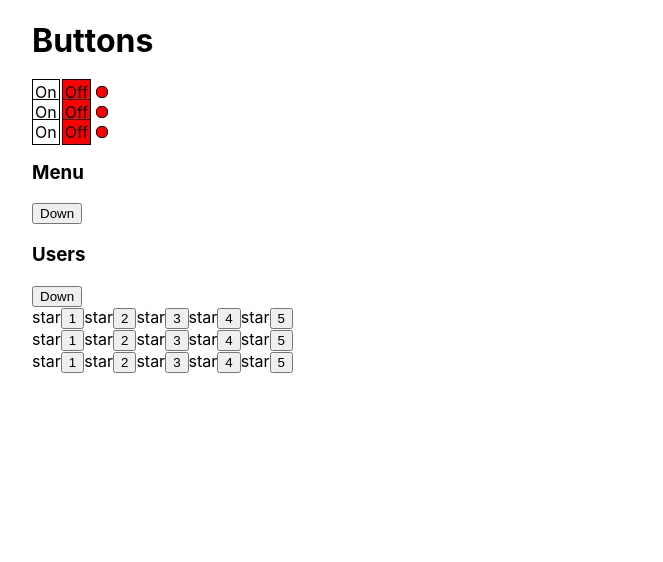
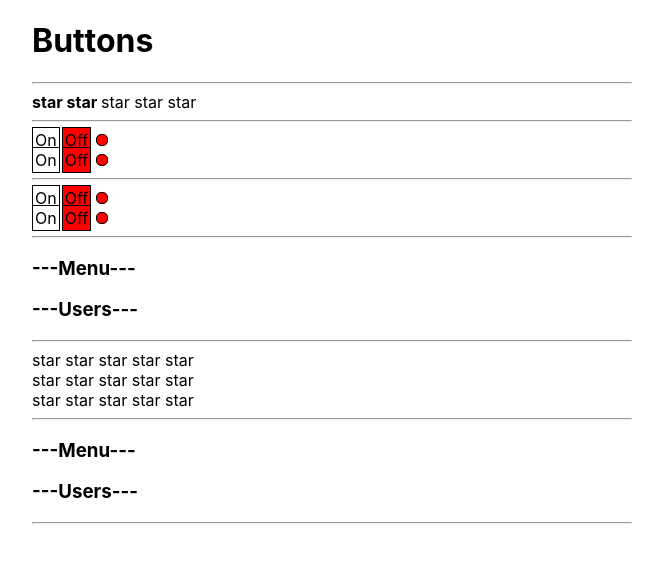
Before and after one commit to isefrog38/DimichReact_podrobno, a React (Create React App) app: page / in a window 1280 px wide. Shown: the top 562 px of the page, without its empty margins (308-971 px from the left). Built offline with nearby package versions, Linux system fonts and the light colour scheme.

Commit message:
09_podrobno_lost

```diff
--- a/src/App.tsx
+++ b/src/App.tsx
@@ -1,34 +1,41 @@
-import React from 'react';
+import React, {useState} from 'react';
 import './App.css';
 import Accordion from "./components/Accordion/Accordion";
-import Rating from "./components/Raiting/Raiting";
-import OnOff from "./components/OnOff/OnOff";
+import Rating, {RatingValueType} from "./components/Raiting/Raiting";
+import UncontrolledOnOff from "./components/UncontrolledOnOff/UncontrolledOnOff";
 import UncontrolledAccordion from "./components/UncontrolledAccordion/UncontrolledAccordion";
 import UncontrolledRaiting from "./components/UncontolledRaiting/UncontrolledRaiting";
+import OnOff from "./components/OnOff/OnOff";
+
 
 function App() {
+
+    let [ratingState , setRatingState] = useState<RatingValueType>(2);
+    let [on, setOn] = useState<boolean>(false);
+    let [collapsed, setCollapsed] = useState<boolean>(true);
+
     return (
         <div className={'app'}>
             <PageTitle title={'Buttons'}/>
-            <OnOff />
-            <OnOff />
-            <OnOff />
-
+            <hr/>
+            <Rating value={ratingState} onClickStar={setRatingState}/>
+            <hr/>
+            <UncontrolledOnOff setOn={setOn}/>
+            <UncontrolledOnOff setOn={setOn}/>
+            <hr/>
+            <OnOff onClickButton={setOn} on={on}/>
+            <OnOff onClickButton={setOn} on={on}/>
+            <hr/>
             <UncontrolledAccordion titleValue={"Menu"}/>
             <UncontrolledAccordion titleValue={"Users"}/>
+            <hr/>
             <UncontrolledRaiting />
             <UncontrolledRaiting />
             <UncontrolledRaiting />
-            {/*<PageTitle title={"This is APP component"}/>
-            <PageTitle title={"This is dubl 2"}/>
-            <Rating value={3}/>
-            <Accordion titleValue={"Menu"} collapsed={false}/>
-            <Accordion titleValue={"Users"} collapsed={false}/>
-            <Rating value={1}/>
-            <Rating value={2}/>
-            <Rating value={3}/>
-            <Rating value={4}/>
-            <Rating value={5}/>*/}
+            <hr/>
+            <Accordion titleValue={"Menu"} collapsed={collapsed} setCollapsed={ setCollapsed } />
+            <Accordion titleValue={"Users"} collapsed={collapsed} setCollapsed={ setCollapsed } />
+            <hr/>
         </div>
     )
 }
--- a/src/components/Accordion/Accordion.tsx
+++ b/src/components/Accordion/Accordion.tsx
@@ -1,14 +1,15 @@
 import React from 'react';
 
 type AccordionPropsType = {
-    titleValue: string,
+    titleValue: string
+    setCollapsed: (collapsed: boolean) => void
     collapsed: boolean
 }
 
 function Accordion(props: AccordionPropsType) {
     return (
     <>
-        <AccordionTitle title={props.titleValue}/>
+        <AccordionTitle title={props.titleValue} setCollapsed={() => props.setCollapsed(!props.collapsed)} />
         {!props.collapsed && <AccordionBody/>}
     </>
     );
@@ -16,18 +17,22 @@ function Accordion(props: AccordionPropsType) {
 
 type AccordionTitlePropsType = {
     title: string
+    setCollapsed: () => void
 }
 
 function AccordionTitle(props: AccordionTitlePropsType) {
-    return (<h3>{props.title}</h3>)
+    return (
+        <h3 onClick={ props.setCollapsed }>
+        ---{props.title}---
+    </h3>)
 }
 
 function AccordionBody() {
     return (
         <ul>
-            <li>1</li>
-            <li>2</li>
-            <li>3</li>
+            <li>Lorem ipsum dolor sit amet, consectetur adipisicing elit. Eos, nulla.</li>
+            <li>Lorem ipsum dolor sit amet, consectetur adipisicing elit. Fugit, quam.</li>
+            <li>Lorem ipsum dolor sit amet, consectetur adipisicing elit. Suscipit, tenetur?</li>
         </ul>
     )
 }
--- a/src/components/OnOff/OnOff.tsx
+++ b/src/components/OnOff/OnOff.tsx
@@ -1,8 +1,11 @@
-import React, {useState} from 'react';
+import React from 'react';
 
-const OnOff = () => {
+type OnOffType = {
+    on: boolean
+    onClickButton: (on: boolean) => void
+}
 
-    let [on, setOn] = useState(false);
+const OnOff = (props: OnOffType) => {
 
     const onStyle = {
         width: "30px",
@@ -10,8 +13,8 @@ const OnOff = () => {
         border: "1px solid black",
         display: "inline",
         padding:"2px",
-        backgroundColor: on ? "green" : "white",
-    }
+        backgroundColor: props.on ? "green" : "white",
+    };
     const offStyle = {
         width: "30px",
         height: "20px",
@@ -19,8 +22,8 @@ const OnOff = () => {
         display: "inline",
         marginLeft:"2px",
         padding:"2px",
-        backgroundColor: on ? "white" : "red",
-    }
+        backgroundColor: props.on ? "white" : "red",
+    };
     const indicatorStyle = {
         width: "10px",
         height: "10px",
@@ -28,16 +31,16 @@ const OnOff = () => {
         borderRadius: "5px",
         display: "inline-block",
         marginLeft:"5px",
-        backgroundColor: on ? "green" : "red",
-    }
+        backgroundColor: props.on ? "green" : "red",
+    };
 
     return (
         <div>
             <div style={onStyle}
-                 onClick={ () => { setOn(true) } } >
+                 onClick={ () => { props.onClickButton(!props.on) } } >
                 On</div>
             <div style={offStyle}
-                 onClick={ () => { setOn(false) } } >
+                 onClick={ () => { props.onClickButton(!props.on) } } >
                 Off</div>
             <div style={indicatorStyle}/>
         </div>
--- a/src/components/Raiting/Raiting.tsx
+++ b/src/components/Raiting/Raiting.tsx
@@ -1,30 +1,36 @@
 import React from "react";
 
+export type RatingValueType = 0 | 1 | 2 | 3 | 4 | 5;
+
 type RatingPropsType = {
-    value: 0 | 1 | 2 | 3 | 4 | 5
+    value: RatingValueType
+    onClickStar: (value: RatingValueType) => void
 }
 
 function Rating(props: RatingPropsType) {
     return (
         <div>
-            <Star selected={props.value > 0}/>
-            <Star selected={props.value > 1}/>
-            <Star selected={props.value > 2}/>
-            <Star selected={props.value > 3}/>
-            <Star selected={props.value > 4}/>
+            <Star selected={props.value > 0} onClickStar={props.onClickStar} value={1} />
+            <Star selected={props.value > 1} onClickStar={props.onClickStar} value={2} />
+            <Star selected={props.value > 2} onClickStar={props.onClickStar} value={3} />
+            <Star selected={props.value > 3} onClickStar={props.onClickStar} value={4} />
+            <Star selected={props.value > 4} onClickStar={props.onClickStar} value={5} />
         </div>
     );
-};
+}
 
 type StarPropsType = {
     selected: boolean
+    value: RatingValueType
+    onClickStar: (value:RatingValueType) => void
 }
 
 function Star(props: StarPropsType) {
-    if (props.selected) {
-        return <span><b>star</b>  </span>
-    }
-    return <span>  star  </span>
+    return (
+        <span onClick={() => {props.onClickStar(props.value)}}>
+        {props.selected ? <b>star </b> : "star "}
+    </span>
+    )
 }
 
 export default Rating;
--- a/src/components/UncontolledRaiting/UncontrolledRaiting.tsx
+++ b/src/components/UncontolledRaiting/UncontrolledRaiting.tsx
@@ -1,32 +1,34 @@
 import React, {useState} from "react";
+import {RatingValueType} from "../Raiting/Raiting";
 
 const UncontrolledRaiting = () => {
 
-    let [selected , setSelected] = useState( 0)
+    let [starState , setStarState] = useState( 0)
 
     return (
         <div>
-            <Star value={1} selected={selected} />
-            <button onClick={() => {setSelected(1)}}>1</button>
-            <Star value={2} selected={selected} />
-            <button onClick={() => {setSelected(2)}}>2</button>
-            <Star  value={3} selected={selected}/>
-            <button onClick={() => {setSelected(3)}}>3</button>
-            <Star  value={4} selected={selected} />
-            <button onClick={() => {setSelected(4)}}>4</button>
-            <Star  value={5} selected={selected}/>
-            <button onClick={() => {setSelected(5)}}>5</button>
+            <Star selected={starState >= 1} setStarState={ () => { setStarState(1) } } />
+            <Star selected={starState >= 2} setStarState={ () => { setStarState(2) } } />
+            <Star selected={starState >= 3} setStarState={ () => { setStarState(3) } } />
+            <Star selected={starState >= 4} setStarState={ () => { setStarState(4) } } />
+            <Star selected={starState >= 5} setStarState={ () => { setStarState(5) } } />
         </div>
     );
 }
 
 type StarPropsType = {
-    selected: number
-    value: number
+    selected: boolean
+    setStarState: () => void
 }
 
 
-function Star (props: StarPropsType) { return props.value <= props.selected ? <span><b>star</b></span> : <span>star</span> }
+function Star (props: StarPropsType) {
+    return (
+    <span onClick={ () => props.setStarState()}>
+        {props.selected ? <b>star </b> : "star " }
+    </span>
+    );
+}
 
 
 export default UncontrolledRaiting;
--- a/src/components/UncontrolledAccordion/UncontrolledAccordion.tsx
+++ b/src/components/UncontrolledAccordion/UncontrolledAccordion.tsx
@@ -11,29 +11,38 @@ function UncontrolledAccordion(props: AccordionPropsType) {
 
     return (
         <>
-            <AccordionTitle title={props.titleValue}/>
-            <button onClick={ () => { setNewState(!on) } }>
-                {` ${ on ? "Down" : "Up" } `}
-            </button>
+             {/*альтернативный вариант*/}
+            <AccordionTitle title={props.titleValue} setNewState={ () => {setNewState(!on)} } />
+            {/*<AccordionTitle title={props.titleValue} setNewState={setNewState} on={!on} />*/}
             {!on && <AccordionBody/>}
         </>
     );
 }
 
 type AccordionTitlePropsType = {
+    /*title: string
+    on: boolean
+    setNewState: (on: boolean) => void*/
+
+    //Альтернативные пропсы
     title: string
+    setNewState: () => void
 }
 
 function AccordionTitle(props: AccordionTitlePropsType) {
-    return (<h3>{props.title}</h3>)
+    return (
+        <h3 onClick={() => {props.setNewState()}}>
+        {/*<h3 onClick={() => {props.setNewState(props.on)}}>*/}
+        ---{props.title}---
+    </h3>)
 }
 
 function AccordionBody() {
     return (
         <ul>
-            <li>1</li>
-            <li>2</li>
-            <li>3</li>
+            <li>Lorem ipsum dolor sit amet, consectetur adipisicing elit. Eos, nulla.</li>
+            <li>Lorem ipsum dolor sit amet, consectetur adipisicing elit. Fugit, quam.</li>
+            <li>Lorem ipsum dolor sit amet, consectetur adipisicing elit. Suscipit, tenetur?</li>
         </ul>
     )
 }
--- /dev/null
+++ b/src/components/UncontrolledOnOff/UncontrolledOnOff.tsx
@@ -0,0 +1,63 @@
+import React, {useState} from 'react';
+
+type UncontrolledOnOffType = {
+    setOn: (on: boolean) => void
+}
+
+const UncontrolledOnOff = (props: UncontrolledOnOffType) => {
+
+    let [on, setOn] = useState(false);
+
+    const onStyle = {
+        width: "30px",
+        height: "20px",
+        border: "1px solid black",
+        display: "inline",
+        padding: "2px",
+        backgroundColor: on ? "green" : "white",
+    }
+    const offStyle = {
+        width: "30px",
+        height: "20px",
+        border: "1px solid black",
+        display: "inline",
+        marginLeft: "2px",
+        padding: "2px",
+        backgroundColor: on ? "white" : "red",
+    }
+    const indicatorStyle = {
+        width: "10px",
+        height: "10px",
+        border: "1px solid black",
+        borderRadius: "5px",
+        display: "inline-block",
+        marginLeft: "5px",
+        backgroundColor: on ? "green" : "red",
+    }
+
+    const onClicked = () => {
+        setOn(true)
+        props.setOn(true)
+    }
+
+    const offClicked = () => {
+        setOn(false)
+        props.setOn(false)
+    }
+
+    return (
+        <div>
+            <div style={onStyle}
+                 onClick={ onClicked }>
+                On
+            </div>
+            <div style={offStyle}
+                 onClick={ offClicked }>
+                Off
+            </div>
+            <div style={indicatorStyle}/>
+        </div>
+    );
+}
+
+export default UncontrolledOnOff;
```
